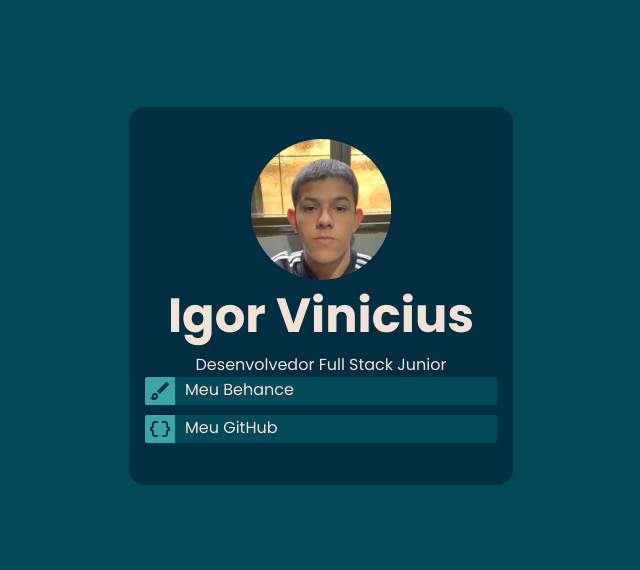
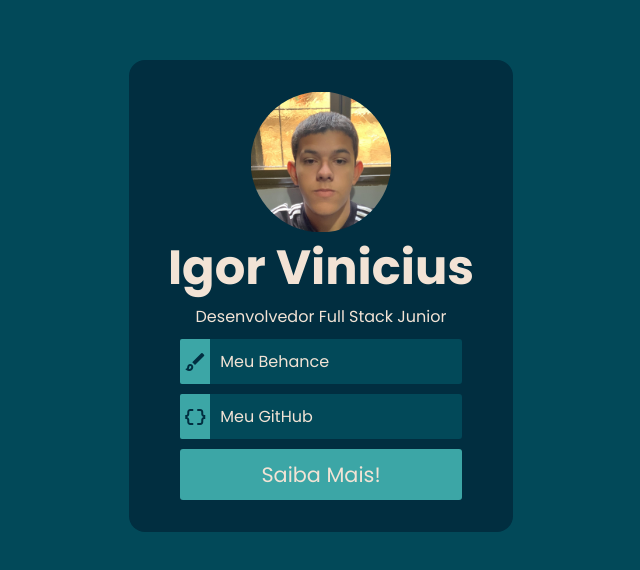
Before and after one commit to igorviniciussantana/meusite, a plain HTML site: page index.html in a window 1280 px wide. Shown: the part 104-674 px from the top of the page, without its empty margins (319-959 px from the left). Drawn offline with nearby package versions, Linux system fonts and the light colour scheme.

Commit message:
Finalizada Página Inicial

```diff
--- a/css/style.css
+++ b/css/style.css
@@ -1,12 +1,13 @@
 @import url('https://fonts.googleapis.com/css2?family=Poppins:wght@100;200;300;400;500;600;700;800;900&display=swap');
-*{
+
+* {
     margin: 0;
     padding: 0;
     box-sizing: border-box;
     font-family: 'Poppins', sans-serif;
 }
 
-body{
+body {
     width: 100vw;
     height: 100vh;
     display: flex;
@@ -16,23 +17,23 @@ justify-content: center;
     background-color: #024959;
 }
 
-h1{
-color:#F2E3D5;
+h1 {
+    color: #F2E3D5;
     font-size: 3rem;
 
 
 }
 
-p{
-    color:#F2E3D5;
+p {
+    color: #F2E3D5;
 
 
 
 
 }
 
-.card{
-background-color:#012E40 ;
+.card {
+    background-color: #012E40;
 
     padding: 2rem 1rem;
 
@@ -47,29 +48,47 @@ width: 30%;
 
 }
 
-img{
+img {
 
     width: 40%;
     clip-path: circle(50% at 50% 50%);
+    transition: 500ms;
+
+}
+
+img:hover{
+
+filter:grayscale(100);
+transition: 500ms;
+cursor: pointer;
 
 
 }
 
-a{
+
+.linkcard {
     color: #F2E3D5;
     text-decoration: none;
-background-color:#024959;
-width: 100%;
+    background-color: #024959;
+    width: 80%;
+
 
     display: flex;
-border-radius: 2px;
+    border-radius: 3px;
     transition: 500ms;
-margin-bottom: 10px;
+    margin-top: 10px;
 
 }
 
-a:hover{
-    background-color:#033742;
+.linkcard p {
+
+    padding: 10px 0;
+
+}
+
+
+.linkcard:hover {
+    background-color: #033742;
     transition: 500ms;
     transform: scale(1.2);
 
@@ -78,7 +97,7 @@ a:hover{
 
 
 
-.icon{
+.icon {
     background-color: #3CA6A6;
     display: flex;
     align-items: center;
@@ -91,3 +110,35 @@ margin-right: 10px;
     color: #012E40;
 
 }
+
+button {
+
+    background-color: #3CA6A6;
+    width: 100%;
+    border: none;
+    color: #F2E3D5;
+    padding: 10px 0;
+    border-radius: 3px;
+    font-size: 1.3rem;
+
+    margin-top: 10px;
+
+    transition: 500ms;
+}
+
+button:hover {
+
+    transform: scale(1.1);
+    cursor: pointer;
+
+    transition: 500ms;
+
+
+}
+
+.button{
+width: 80%;
+
+
+
+}
--- a/index.html
+++ b/index.html
@@ -1,25 +1,38 @@
 <!DOCTYPE html>
 <html lang="en">
+
 <head>
     <meta charset="UTF-8">
     <meta http-equiv="X-UA-Compatible" content="IE=edge">
     <meta name="viewport" content="width=device-width, initial-scale=1.0">
     <link rel="stylesheet" href="css/style.css">
-    <link rel="stylesheet" href="https://fonts.googleapis.com/css2?family=Material+Symbols+Outlined:opsz,wght,FILL,GRAD@48,400,0,0" />
-    <link rel="stylesheet" href="https://fonts.googleapis.com/css2?family=Material+Symbols+Outlined:opsz,wght,FILL,GRAD@48,400,0,0" />
+    <link rel="stylesheet"
+        href="https://fonts.googleapis.com/css2?family=Material+Symbols+Outlined:opsz,wght,FILL,GRAD@48,400,0,0" />
+    <link rel="stylesheet"
+        href="https://fonts.googleapis.com/css2?family=Material+Symbols+Outlined:opsz,wght,FILL,GRAD@48,400,0,0" />
     <title>Meu Site</title>
 </head>
+
 <body>
     <div class="card">
         <img src="images/profile.jpg" alt="">
-   <h1>Igor Vinicius</h1>
-   <p>Desenvolvedor Full Stack Junior</p>
-   <a href="https://www.behance.net/igorvinicius8"><div class="icon"><span class="material-symbols-outlined">
-    brush
-    </span></div>Meu Behance</a>
-   <a href="https://github.com/igorviniciussantana"><div class="icon"><span class="material-symbols-outlined">
-    data_object
-    </span></div>Meu GitHub</a>
-</div>
+        <h1>Igor Vinicius</h1>
+        <p>Desenvolvedor Full Stack Junior</p>
+        <a href="https://www.behance.net/igorvinicius8" target="_blank" class="linkcard">
+            <div class="icon"><span class="material-symbols-outlined">
+                    brush
+                </span></div>
+            <p>Meu Behance</p>
+        </a>
+        <a href="https://github.com/igorviniciussantana" target="_blank"  class="linkcard">
+            <div class="icon"><span class="material-symbols-outlined">
+                    data_object
+                </span></div>
+            <p>Meu GitHub</p>
+        </a>
+
+        <a href="pages/saibamais.html" class="button"><button>Saiba Mais!</button></a>
+    </div>
 </body>
+
 </html>
```
Also changed, not shown: pages/saibamais.html (added). Lines whose indentation alone changed are shown as unchanged.
